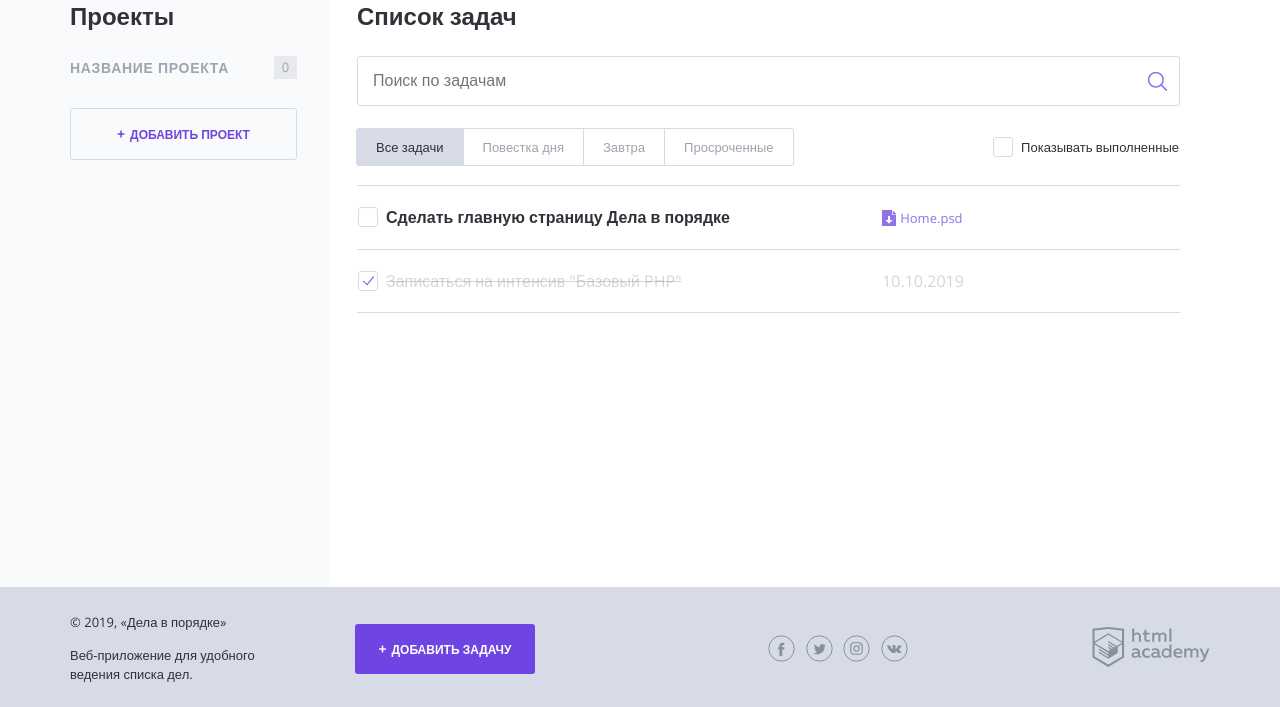
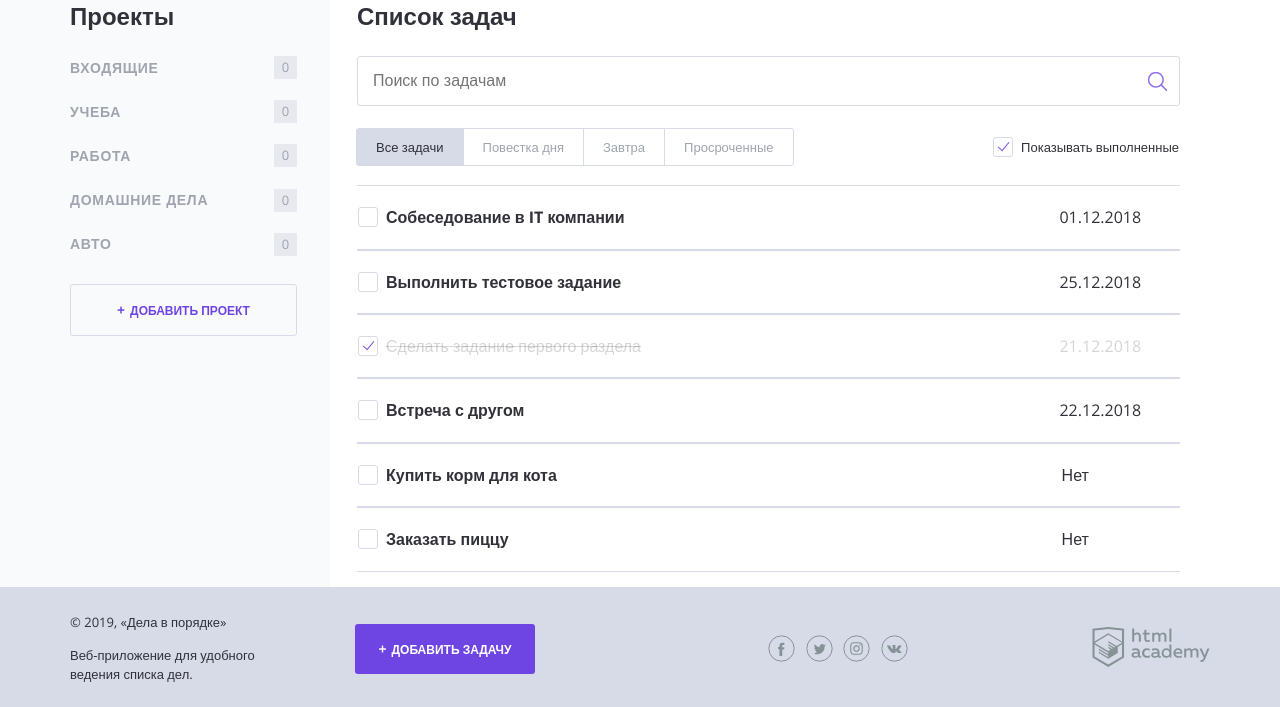
Before and after one commit to AlenKras/230900-doingsdone-9, a PHP site: page / in a window 1280 px wide. Shown: the part 93-800 px from the top of the page. Run offline with PHP 8.4, Linux system fonts and the light colour scheme; data that the repository does not hold is empty.

Commit message:
Итерация по массивам

```diff
--- a/index.php
+++ b/index.php
@@ -1,6 +1,15 @@
 <?php
 // показывать или нет выполненные задачи
 $show_complete_tasks = rand(0, 1);
+$projects = ["Входящие","Учеба","Работа","Домашние дела","Авто"];
+$task = [
+["title" => "Собеседование в IT компании","date" => "01.12.2018","project" => "Работа","status" => "Нет"],
+["title" => "Выполнить тестовое задание","date" => "25.12.2018","project" => "Работа","status" => "Нет"],
+["title" => "Сделать задание первого раздела","date" => "21.12.2018","project" => "Учеба","status" => "Да"],
+["title" => "Встреча с другом","date" => "22.12.2018","project" => "Входящие","status" => "Нет"],
+["title" => "Купить корм для кота","date" => "Нет","project" => "Домашние дела","status" => "Нет"],
+["title" => "Заказать пиццу","date" => "Нет","project" => "Домашние дела","status" => "Нет"]
+];
 ?>
 <!DOCTYPE html>
 <html lang="ru">
@@ -42,10 +51,12 @@ $show_complete_tasks = rand(0, 1);
 
                 <nav class="main-navigation">
                     <ul class="main-navigation__list">
+						<?php foreach ($projects as $value):?>
                         <li class="main-navigation__list-item">
-                            <a class="main-navigation__list-item-link" href="#">Название проекта</a>
+                            <a class="main-navigation__list-item-link" href="#"><?=$value?></a>
                             <span class="main-navigation__list-item-count">0</span>
                         </li>
+						<?php endforeach ?>
                     </ul>
                 </nav>
 
@@ -72,40 +83,25 @@ $show_complete_tasks = rand(0, 1);
 
                     <label class="checkbox">
                         <!--добавить сюда аттрибут "checked", если переменная $show_complete_tasks равна единице-->
-                        <input class="checkbox__input visually-hidden show_completed" type="checkbox" <?php if($show_complete_tasks1): ?> checked <?php endif ?>>
+                        <input class="checkbox__input visually-hidden show_completed" type="checkbox" <?php if($show_complete_tasks): ?> checked <?php endif ?>>
                         <span class="checkbox__text">Показывать выполненные</span>
                     </label>
                 </div>
-
+				<?php foreach ($task as $key => $value):?>
                 <table class="tasks">
-                    <tr class="tasks__item task">
+				 <?php if(($value["status"]!=="Да")|($show_complete_tasks)):?>
+                    <tr class="tasks__item task<?php if($value["status"]=="Да"):?> task--completed<?php endif ?>">
                         <td class="task__select">
                             <label class="checkbox task__checkbox">
-                                <input class="checkbox__input visually-hidden task__checkbox" type="checkbox" value="1">
-                                <span class="checkbox__text">Сделать главную страницу Дела в порядке</span>
+                                <input class="checkbox__input visually-hidden task__checkbox" type="checkbox" value="1"<?php if($value["status"]=="Да"):?> checked<?php endif ?>>
+                                <span class="checkbox__text"><?=$value["title"]?></span>
                             </label>
                         </td>
-
-                        <td class="task__file">
-                            <a class="download-link" href="#">Home.psd</a>
-                        </td>
-
-                        <td class="task__date"></td>
+                        <td class="task__date"><?=$value["date"]?></td>
                     </tr>
-                    <!--показывать следующий тег <tr/>, если переменная $show_complete_tasks равна единице-->
-					<?php if($show_complete_tasks): ?>
-						<tr class="tasks__item task task--completed">
-							<td class="task__select">
-								<label class="checkbox task__checkbox">
-									<input class="checkbox__input visually-hidden" type="checkbox" checked>
-									<span class="checkbox__text">Записаться на интенсив "Базовый PHP"</span>
-								</label>
-							</td>
-							<td class="task__date">10.10.2019</td>
-							<td class="task__controls"></td>
-						</tr>
-					<?php endif ?>
+				 <?php endif ?>
                 </table>
+				<?php endforeach ?>
             </main>
         </div>
     </div>
```
